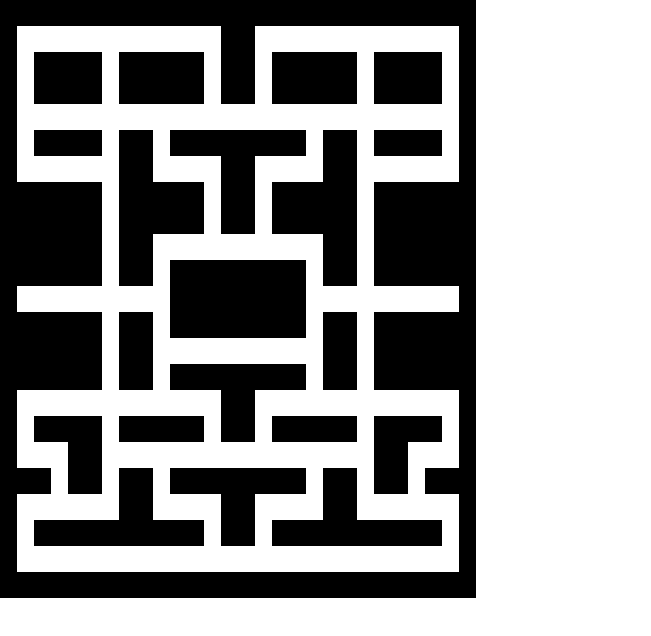
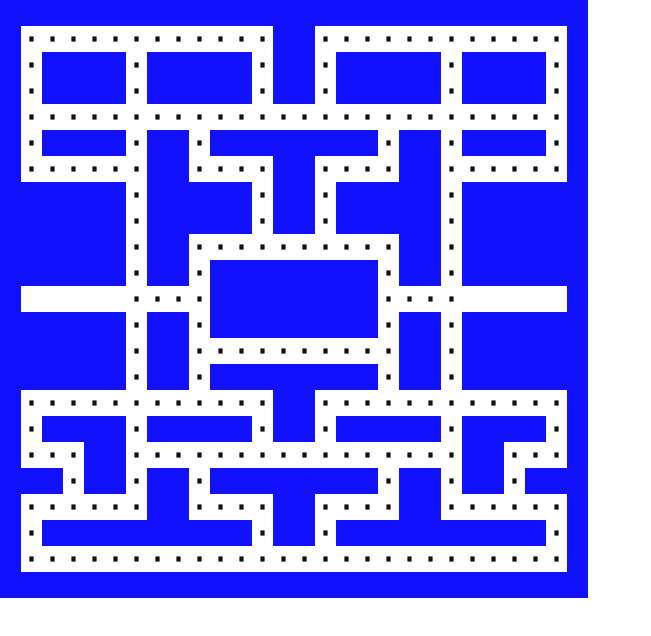
Before and after one commit to bencusb/Pacman, a plain HTML site: page index.html in a window 1280 px wide. Shown: the whole page, without its empty margins (0-651 px from the left). Drawn offline with Linux system fonts and the light colour scheme.

Commit message:
added dots

```diff
--- a/index.html
+++ b/index.html
@@ -12,7 +12,7 @@
 <body onload="onLoad()">
 	<div background-color="black">
 		<script src="pacman.js"></script>
-		<canvas id="canvas" height=600 width=480 ></canvas>
+		<canvas id="canvas" height=600 width=600 ></canvas>
 	</div>
 </body>
 </html>
--- a/pacman.js
+++ b/pacman.js
@@ -2,29 +2,29 @@ playground =
 {
     "map":
 	[
-		"----------------------------",
-		"-____________--____________-",
-		"-_----_-----_--_-----_----_-",
-		"-_----_-----_--_-----_----_-",
-		"-__________________________-",
-		"-_----_--_--------_--_----_-",
-		"-______--____--____--______-",
-		"------_-----_--_-----_------",
-		"------_-----_--_-----_------",
-		"------_--__________--_------",
-		"------_--_--------_--_------",
-		"-_________--------_________-",
-		"------_--_--------_--_------",
-		"------_--__________--_------",
-		"------_--_--------_--_------",
-		"-____________--____________-",
-		"-_----_-----_--_-----_----_-",
-		"-___--________________--___-",
-		"---_--_--_--------_--_--_---",
-		"-______--____--____--______-",
-		"-_----------_--_----------_-",
-		"-__________________________-",
-		"----------------------------"
+		"XXXXXXXXXXXXXXXXXXXXXXXXXXXX",
+		"X............XX............X",
+		"X.XXXX.XXXXX.XX.XXXXX.XXXX.X",
+		"X.XXXX.XXXXX.XX.XXXXX.XXXX.X",
+		"X..........................X",
+		"X.XXXX.XX.XXXXXXXX.XX.XXXX.X",
+		"X......XX....XX....XX......X",
+		"XXXXXX.XXXXX.XX.XXXXX.XXXXXX",
+		"XXXXXX.XXXXX.XX.XXXXX.XXXXXX",
+		"XXXXXX.XX..........XX.XXXXXX",
+		"XXXXXX.XX.XXXXXXXX.XX.XXXXXX",
+		"X     ....XXXXXXXX....     X",
+		"XXXXXX.XX.XXXXXXXX.XX.XXXXXX",
+		"XXXXXX.XX..........XX.XXXXXX",
+		"XXXXXX.XX.XXXXXXXX.XX.XXXXXX",
+		"X............XX............X",
+		"X.XXXX.XXXXX.XX.XXXXX.XXXX.X",
+		"X...XX................XX...X",
+		"XXX.XX.XX.XXXXXXXX.XX.XX.XXX",
+		"X......XX....XX....XX......X",
+		"X.XXXXXXXXXX.XX.XXXXXXXXXX.X",
+		"X..........................X",
+		"XXXXXXXXXXXXXXXXXXXXXXXXXXXX"
     ]
 };
 
@@ -36,7 +36,7 @@ function onLoad()
 function onDraw()
 {
 	var ctx = document.getElementById('canvas').getContext('2d')
-    ctx.clearRect(0, 0, ctx.canvas.width, ctx.canvas.height);
+	ctx.clearRect(0, 0, ctx.canvas.width, ctx.canvas.height);
 
 	cell_width = Math.round(ctx.canvas.width / playground.map[0].length);
 	cell_height = Math.round(ctx.canvas.height / playground.map.length);
@@ -44,9 +44,15 @@ function onDraw()
 	{
 		for(var l = 0; l < playground.map[i].length; l++)
 		{
-			if(playground.map[i][l] == '-')
+			if(playground.map[i][l] == 'X')	// wall
 			{
+				ctx.fillStyle = "#1111ff"
 				ctx.fillRect(l*cell_width, i*cell_height, cell_width, cell_height);
+			}
+			else if(playground.map[i][l] == '.') // dot
+			{
+				ctx.fillStyle = "#111111"
+				ctx.fillRect(l*cell_width + 2*cell_width/5 , i*cell_height + 2*cell_height/5, (cell_width)/5, (cell_height)/5);
 			}
 		}
 	}
```
